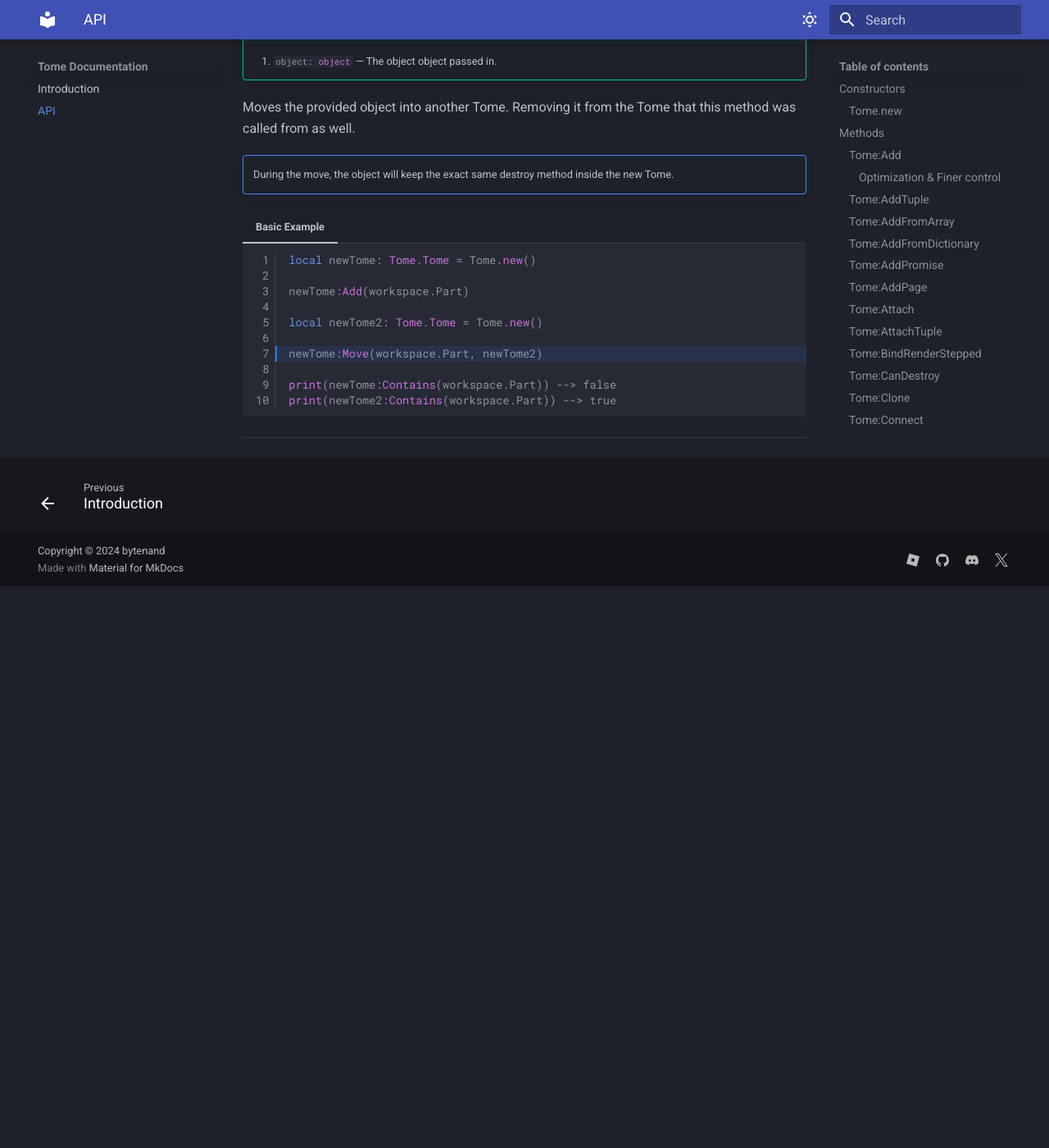
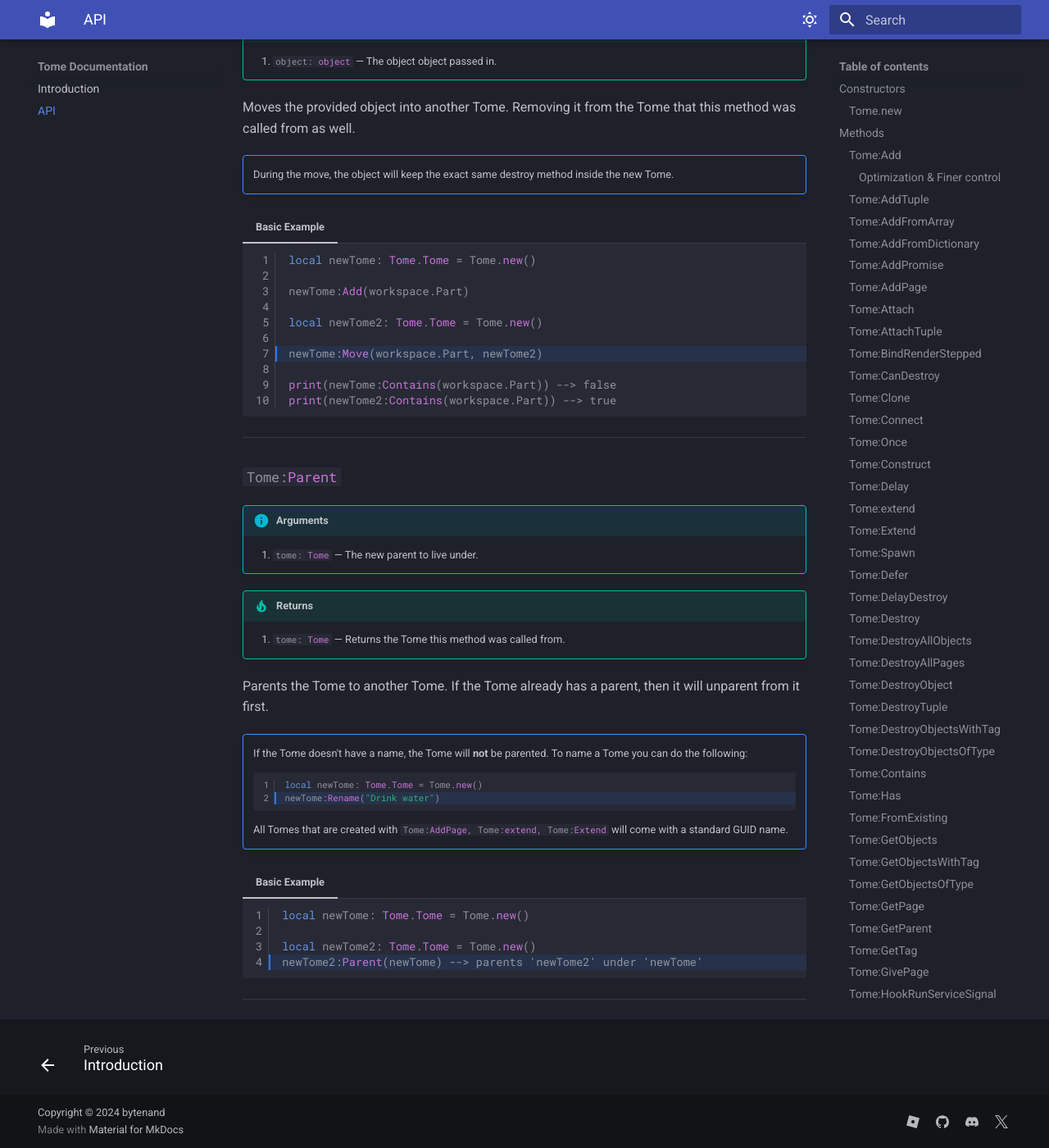
Before and after one commit to y29r/tome-docs, an MkDocs documentation site: the page built from docs/API.md, in a window 1280 px wide and 1400 px high, scrolled down 24146 px. Shown: the whole window at 82% size. Built offline with MkDocs 1.6.1 and Material for MkDocs 9.7.7, drawn with Linux system fonts in a browser that asks for light colours; before the commit the page ends 24861 px from its top, so only the background shows below that.

Commit message:
Added Tome:Parent

````diff
--- a/docs/API.md
+++ b/docs/API.md
@@ -1275,3 +1275,32 @@
 	```
 
 ---
+
+### `#!luau Tome:Parent`
+
+!!! info "Arguments"
+	1. `#!luau tome: Tome` &mdash; The new parent to live under.
+
+!!! tip "Returns"
+	1. `#!luau tome: Tome` &mdash; Returns the Tome this method was called from.
+
+Parents the Tome to another Tome. If the Tome already has a parent, then it will unparent from it first.
+
+!!! note ""
+	If the Tome doesn't have a name, the Tome will **not** be parented. To name a Tome you can do the following:
+	```luau linenums="1" hl_lines="2-2"
+	local newTome: Tome.Tome = Tome.new()
+	newTome:Rename("Drink water")
+	```
+
+	All Tomes that are created with `#!luau Tome:AddPage, Tome:extend, Tome:Extend` will come with a standard GUID name.
+
+=== "Basic Example"
+	```luau linenums="1" hl_lines="4-4"
+	local newTome: Tome.Tome = Tome.new()
+
+	local newTome2: Tome.Tome = Tome.new()
+	newTome2:Parent(newTome) --> parents 'newTome2' under 'newTome'
+	```
+
+---
````
